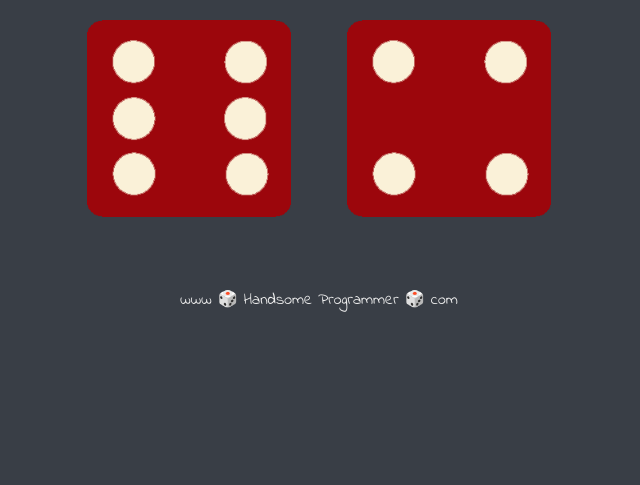
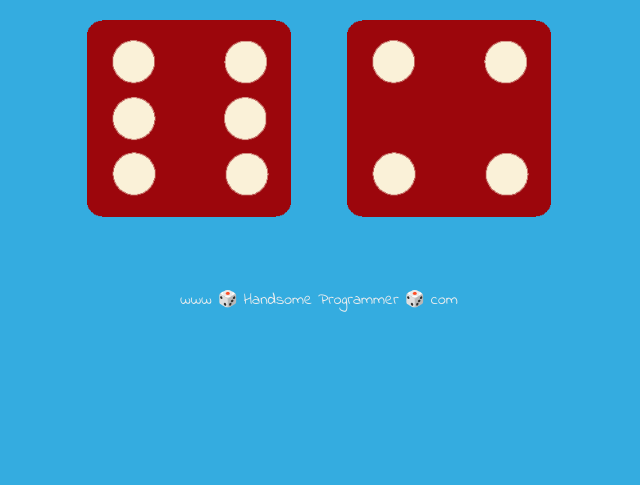
Before and after one commit to Hpro78891/Dice-Game-Challenge, a plain HTML site: page index.html in a window 1280 px wide. Shown: the part 315-800 px from the top of the page, without its empty margins (321-961 px from the left). Drawn offline with Linux system fonts and the light colour scheme.

Commit message:
Update styles.css

```diff
--- a/styles.css
+++ b/styles.css
@@ -11,7 +11,7 @@
 }
 
 body {
-  background-color: #393E46;
+  background-color: #34ace0;
 }
 
 h1 {
```
